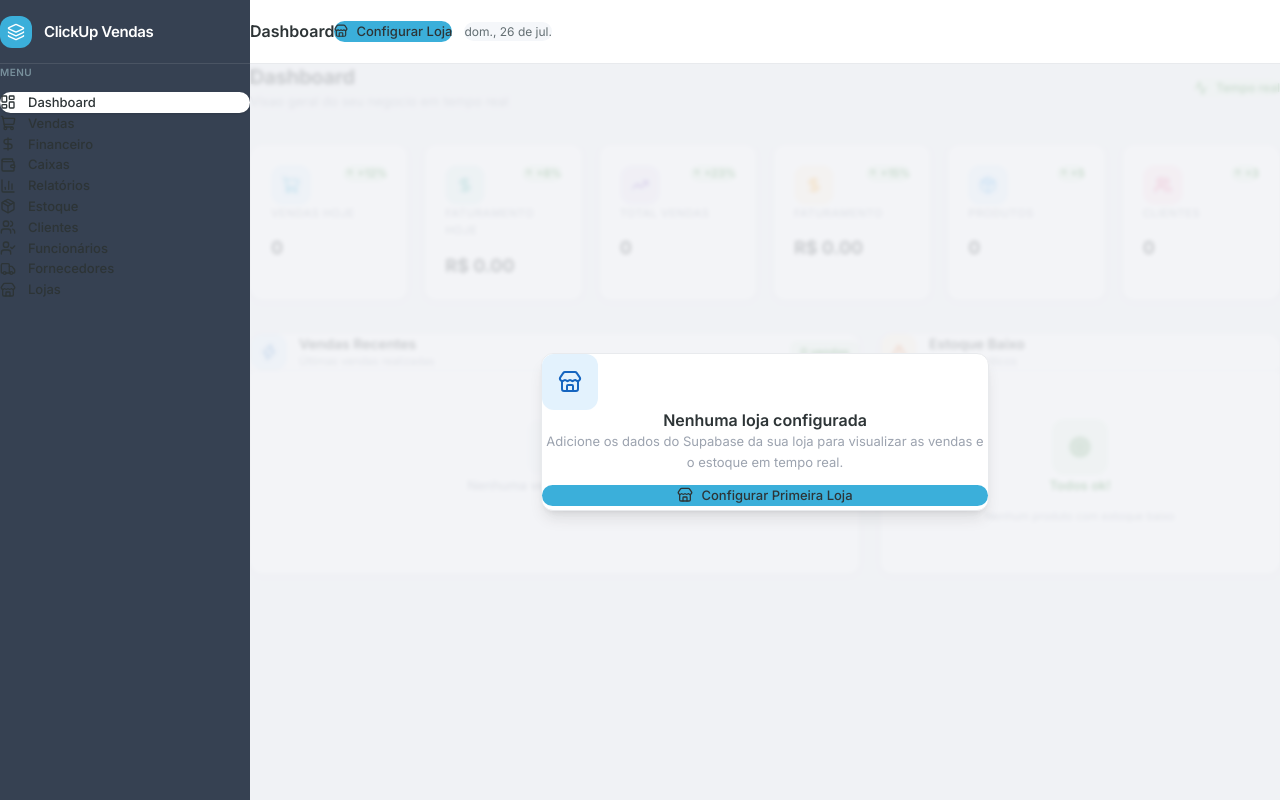
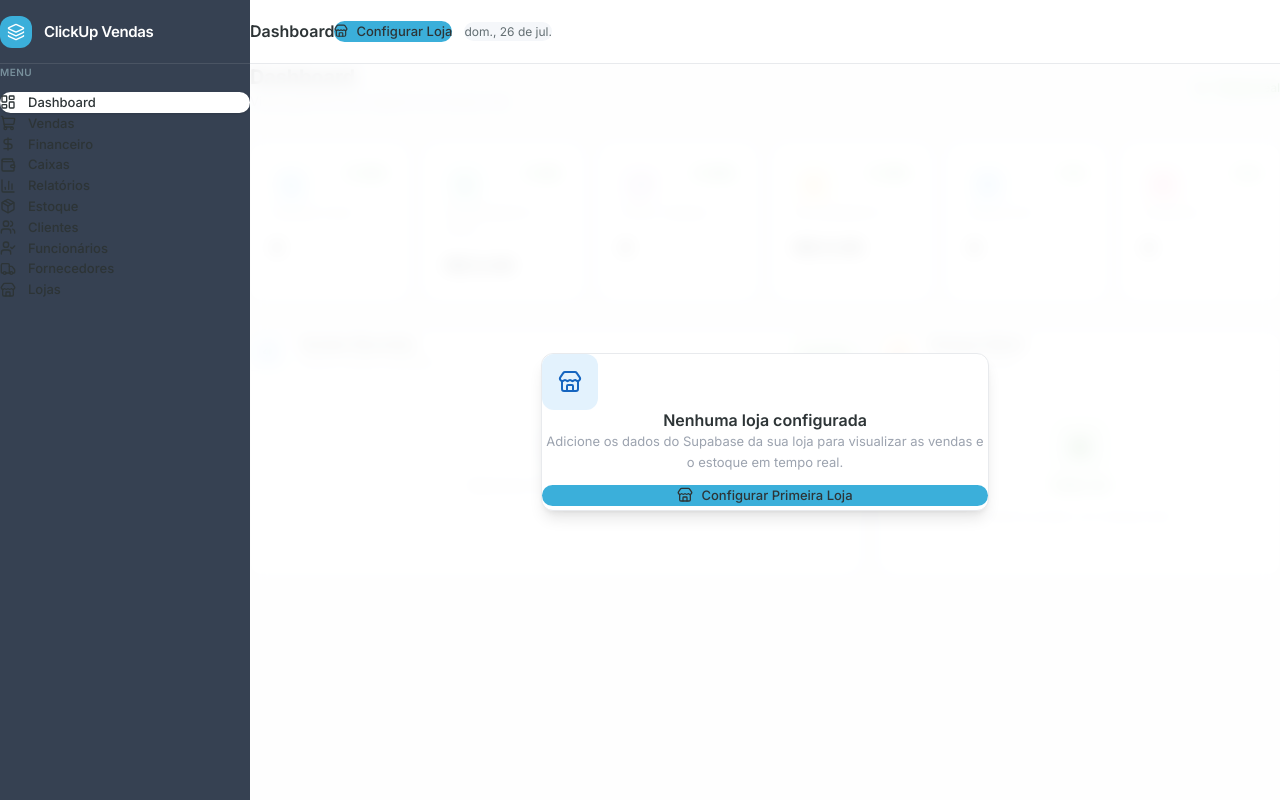
Before and after one commit to matheuslicassali-glitch/clickupvendas-web, a React (Vite) app: page / in a window 1280 px wide. Built offline with nearby package versions, Linux system fonts and the light colour scheme.

Commit message:
fix: opaque backdrop on empty state to hide table behind overlay

```diff
--- a/src/components/Layout.tsx
+++ b/src/components/Layout.tsx
@@ -189,7 +189,7 @@ export default function Layout() {
             <div className="relative h-full">
               <Outlet />
               {!lojaAtiva && lojas.length === 0 && (
-                <div className="absolute inset-0 flex items-center justify-center bg-[var(--bg-primary)]/80 backdrop-blur-[2px] z-10">
+                <div className="absolute inset-0 flex items-center justify-center bg-white/90 backdrop-blur-sm z-10">
                   <div className="bg-white rounded-xl border border-[#e8eaed] shadow-lg p-8 text-center max-w-md w-full">
                     <div className="w-14 h-14 rounded-xl bg-[#e3f2fd] flex items-center justify-center mx-auto mb-4">
                       <Store size={24} className="text-[#1565c0]" />
```
